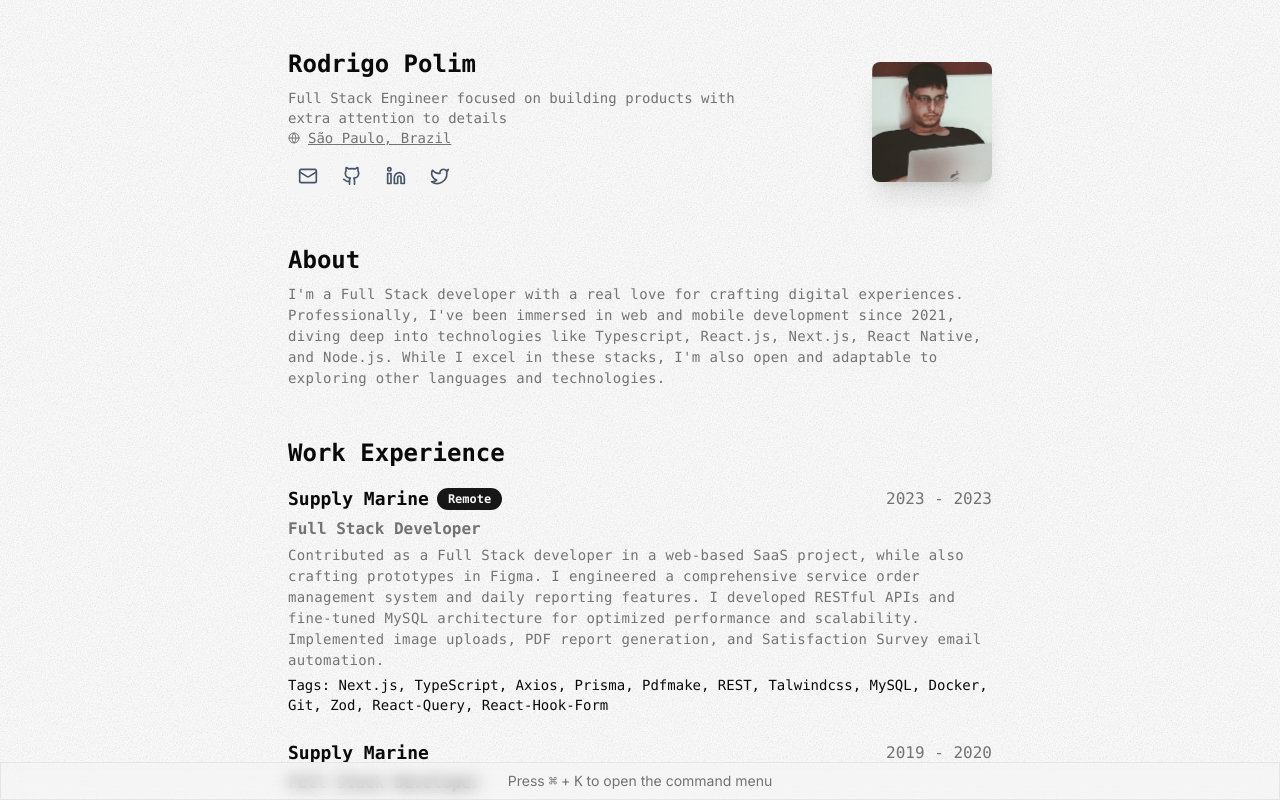
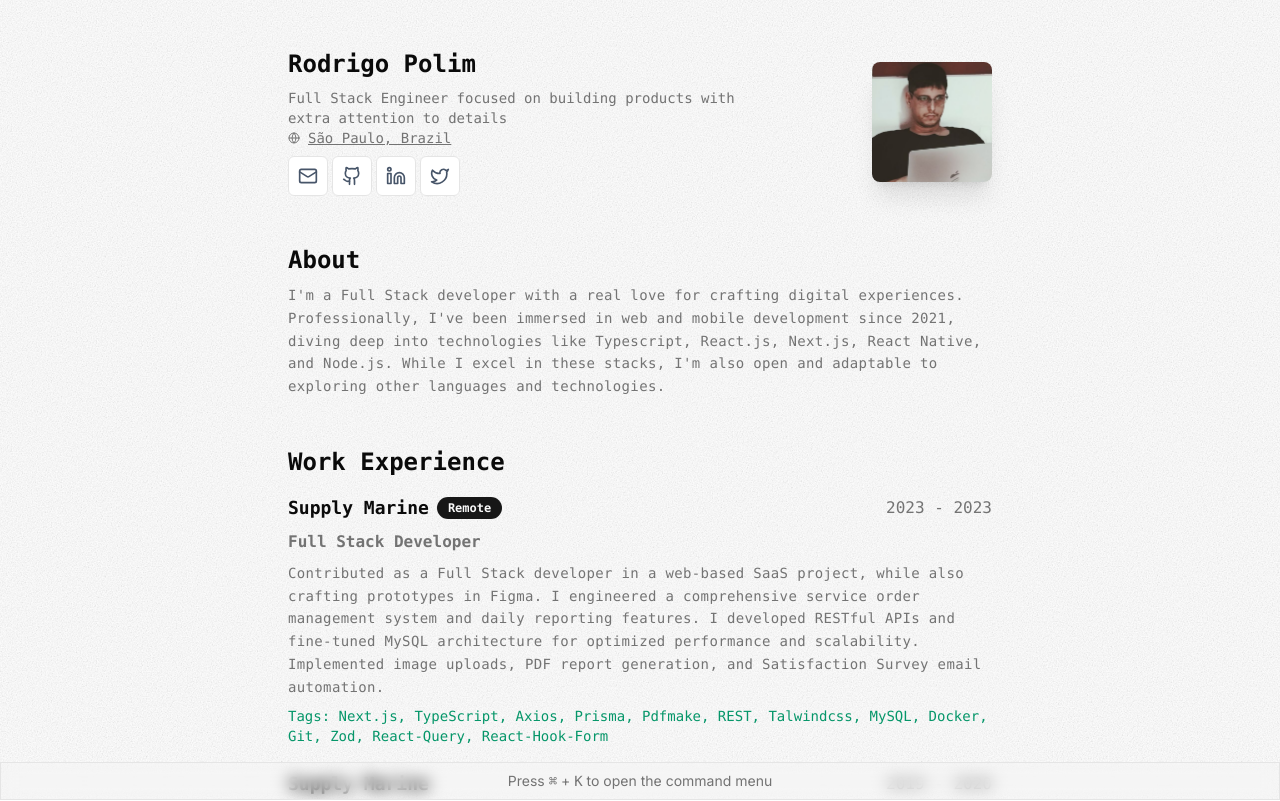
Before and after one commit to rbpolim/cv-web, a Next.js app: page / in a window 1280 px wide. Shown: the top 801 px of the page. Built offline with nearby package versions, Linux system fonts and the light colour scheme.

Commit message:
chore: add line-height

```diff
--- a/app/(site)/_components/about.tsx
+++ b/app/(site)/_components/about.tsx
@@ -2,8 +2,13 @@ export const About = () => {
   return (
     <section className="space-y-2">
       <h2 className="text-2xl font-bold">About</h2>
-      <p className="text-sm text-pretty text-muted-foreground tracking-wide leading-normal">
-      I&apos;m a Full Stack developer with a real love for crafting digital experiences. Professionally, I&apos;ve been immersed in web and mobile development since 2021, diving deep into technologies like Typescript, React.js, Next.js, React Native, and Node.js. While I excel in these stacks, I&apos;m also open and adaptable to exploring other languages and technologies.
+      <p className="text-sm text-pretty text-muted-foreground tracking-wide leading-relaxed">
+        I&apos;m a Full Stack developer with a real love for crafting digital
+        experiences. Professionally, I&apos;ve been immersed in web and mobile
+        development since 2021, diving deep into technologies like Typescript,
+        React.js, Next.js, React Native, and Node.js. While I excel in these
+        stacks, I&apos;m also open and adaptable to exploring other languages
+        and technologies.
       </p>
     </section>
   );
--- a/app/(site)/_components/me.tsx
+++ b/app/(site)/_components/me.tsx
@@ -37,7 +37,7 @@ export const Me = () => {
         </div>
         <div className="flex items-center gap-x-1 mt-2">
           {contacts.map((contact) => (
-            <Button key={contact.href} asChild size="icon" variant="secondary">
+            <Button key={contact.href} asChild size="icon" variant="outline">
               <a href={contact.href} target="_blank" rel="noopener noreferrer">
                 <contact.icon className="h-5 w-5 text-slate-600" />
               </a>
--- a/app/(site)/_components/projects.tsx
+++ b/app/(site)/_components/projects.tsx
@@ -35,7 +35,7 @@ export const Projects = () => {
   return (
     <section className="space-y-2">
       <h2 className="text-2xl font-bold">Projects</h2>
-      <div className="grid grid-cols-2 gap-4">
+      <div className="grid grid-cols-1 md:grid-cols-2 gap-4">
         {projects.map((project) => (
           <Card key={project.title}>
             <CardHeader>
@@ -46,7 +46,9 @@ export const Projects = () => {
             </CardHeader>
             <CardFooter className="flex flex-wrap gap-1">
               {project.badges.map((badge) => (
-                <Badge key={badge} variant="secondary">{badge}</Badge>
+                <Badge key={badge} variant="secondary">
+                  {badge}
+                </Badge>
               ))}
             </CardFooter>
           </Card>
--- a/components/work-experience-item.tsx
+++ b/components/work-experience-item.tsx
@@ -7,7 +7,7 @@ type WorkExperienceItemProps = {
 
 export const WorkExperienceItem = ({ data }: WorkExperienceItemProps) => {
   return (
-    <div className="space-y-1">
+    <div className="space-y-2">
       <div className="flex items-center justify-between">
         <div className="flex items-center gap-x-2">
           <h3 className="text-lg font-semibold">{data.company}</h3>
@@ -18,10 +18,10 @@ export const WorkExperienceItem = ({ data }: WorkExperienceItemProps) => {
         </span>
       </div>
       <h4 className="text-muted-foreground font-semibold">{data.position}</h4>
-      <p className="text-sm text-muted-foreground tracking-wide leading-normal">
+      <p className="text-sm text-muted-foreground tracking-wide leading-relaxed">
         {data.description}
       </p>
-      <p className="text-sm font-medium">
+      <p className="text-sm font-medium text-emerald-600">
         Tags: {data.technologies}
       </p>
     </div>
```
